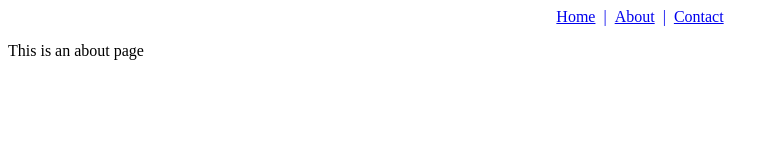
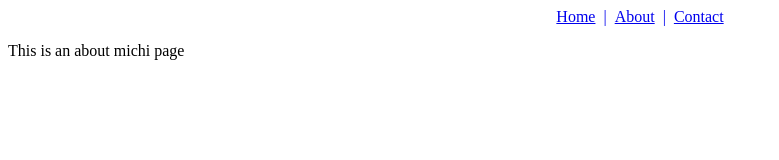
Before and after one commit to Michele0533/GraboProjekt, a Vue app: page /about in a window 1280 px wide. Shown: the top 160 px of the page, without its empty margins (0-779 px from the left). Built offline with nearby package versions, Linux system fonts and the light colour scheme.

Commit message:
Updated about page

```diff
--- a/src/views/AboutView.vue
+++ b/src/views/AboutView.vue
@@ -1,6 +1,6 @@
 <template>
   <div class="about">
-    <p>This is an about page</p>
+    <p>This is an about michi page</p>
   </div>
 </template>
 
```
